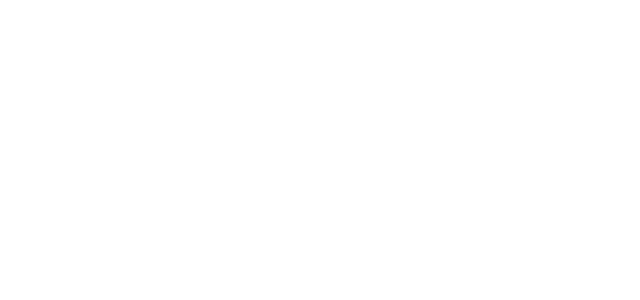
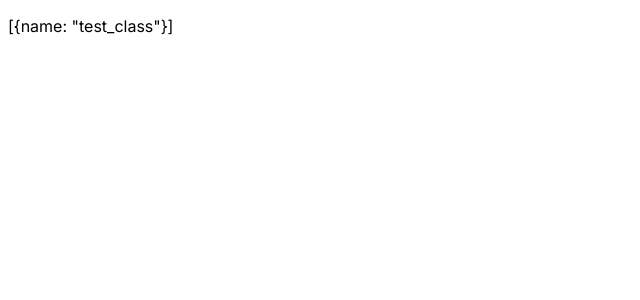
Before and after one commit to Superbro525Alt/compass, a Next.js app: page / in a window 1280 px wide. Shown: the top 300 px of the page, without its empty margins (0-640 px from the left). Built offline with nearby package versions, Linux system fonts and the light colour scheme.

Commit message:
Added apis for classes

```diff
--- /dev/null
+++ b/src/app/api/classes/route.ts
@@ -0,0 +1,3 @@
+export async function GET(request: Request) {
+  return new Response('[{name: "test_class"}]');
+}
--- a/src/app/page.tsx
+++ b/src/app/page.tsx
@@ -1,7 +1,26 @@
+"use client";
+
+import { useState } from "react";
+
+
+
 export default function Home() {
+
+  const [classes, setClasses] = useState("");
+
+  function getClasses() {
+    fetch("http://localhost:3000/api/classes").then((res) => {
+        res.text().then((text) => {
+            setClasses(text);
+        });
+    });
+  }
+
+  getClasses();
+
   return (
     <div>
-
+      {classes ? <p>{classes}</p> : <p>Loading...</p>}
     </div>
   )
 }
```
